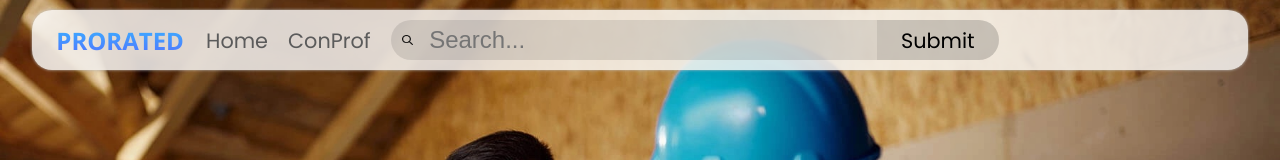
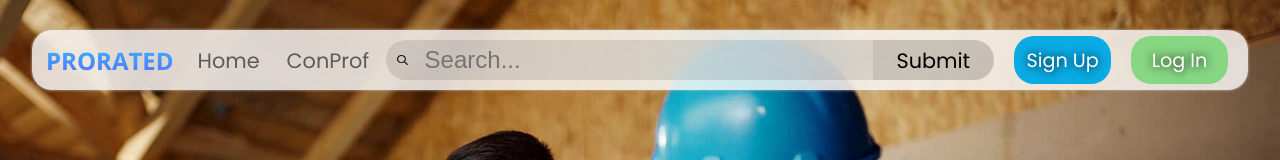
Before and after one commit to lgxxhi/Prorated-Front-End, a React (Create React App) app: page / in a window 1280 px wide. Shown: the top 160 px of the page. Built offline with nearby package versions, Linux system fonts and the light colour scheme.

Commit message:
Components functions

```diff
--- a/src/Components/Navbar.js
+++ b/src/Components/Navbar.js
@@ -6,24 +6,44 @@ import SearchBar from "./SearchBar";
 function Nav() {
   const navigate = useNavigate();
 
-  function logoClick(e) {
+  function handleClick(e, location) {
     e.preventDefault();
-    navigate("/");
+    navigate(location);
   }
 
   return (
     <nav className="navbar">
       <div className="navbar__menu">
-        <h1 onClick={(e) => logoClick(e)} className="navbar__menu__logo">
+        <div className="navbar__menu__components">
+          <h1
+            onClick={(e) => handleClick(e, "/")}
+            className="navbar__menu__components__logo"
+          >
             PRORATED
           </h1>
-        <Link to="/" className="navbar__menu__button">
+          <Link to="/" className="navbar__menu__components__button">
             Home
           </Link>
-        <Link to="/profile" className="navbar__menu__button">
+          <Link to="/profile" className="navbar__menu__components__button">
             ConProf
           </Link>
+        </div>
         <SearchBar location="navbar" />
+
+        <div className="navbar__menu__buttons">
+          <button
+            className="navbar__menu__buttons__signup-btn btn"
+            onClick={(e) => handleClick(e, "/signup")}
+          >
+            Sign Up
+          </button>
+          <button
+            className="navbar__menu__buttons__login-btn btn"
+            onClick={(e) => handleClick(e, "/login")}
+          >
+            Log In
+          </button>
+        </div>
       </div>
     </nav>
   );
--- a/src/Styles/Components/Navbar.scss
+++ b/src/Styles/Components/Navbar.scss
@@ -8,19 +8,23 @@ $logo: 'Open Sans', sans-serif;
     align-items: center;
     height: 60px;
     width: 100%;
-    margin-top: 10px;
+    margin-top: 30px;
     z-index: 99;
     &__menu{
-        display: flex;
-        align-items: center;
-        width: 95%;
-        height: 60px;
+        display: grid;
+        grid-template-columns: auto 50% auto;
         background-color: rgba(255, 255, 255, 0.8);
         backdrop-filter: blur(30px);
         box-shadow: 0px 0px 3px rgb(191, 191, 191);
         border-radius: 20px;
+        height: 60px;
+        width: 95%;
+        &__components{
+            display: flex;
+            align-items: center;
+            justify-content: space-evenly;
             &__logo{
-            margin: 0% 1% 0% 2%;
+                margin: 0% 2% 0% 2%;
                 font-family: $logo;
                 background: -webkit-linear-gradient(#38B6FF, #5271FF);
                 -webkit-background-clip: text;
@@ -44,6 +48,37 @@ $logo: 'Open Sans', sans-serif;
                     color: white;
                 }
             }
-
+            &__signup-Btn{
+                justify-self: end;
             }
         }
+        &__buttons{
+            display: flex;
+            justify-content: space-evenly;
+            align-items: center;
+            margin-left: 20px;
+            &__signup-btn{
+                height: 80%;
+                width: 50%;
+                margin-right: 20px;
+                border: 0;
+                border-radius: 20px;
+                background: rgb(10, 170, 228);
+                font-size: 1.2em;
+                color: white;
+                text-shadow: 0px 0px 10px black;
+            }
+            &__login-btn{
+                height: 80%;
+                width: 50%;
+                margin-right: 20px;
+                border: 0;
+                border-radius: 20px;
+                background: rgba($color: rgb(111, 213, 111), $alpha: .8);
+                font-size: 1.2em;
+                color: white;
+                text-shadow: 0px 0px 10px black;
+            }
+        }
+    }
+}
--- a/src/Styles/Components/SearchBar.scss
+++ b/src/Styles/Components/SearchBar.scss
@@ -37,9 +37,9 @@
     display: grid;
     grid-template-columns: 6% 74% 20%;
     align-items: center;
-    margin-left: 10px;
+    align-self: center;
     height: 40px;
-    width: 50%;
+    width: 100%;
     border-radius: 20px;
     background-color: rgba($color: #000000, $alpha: .1);
     img {
```
Lines whose indentation alone changed are shown as unchanged.
